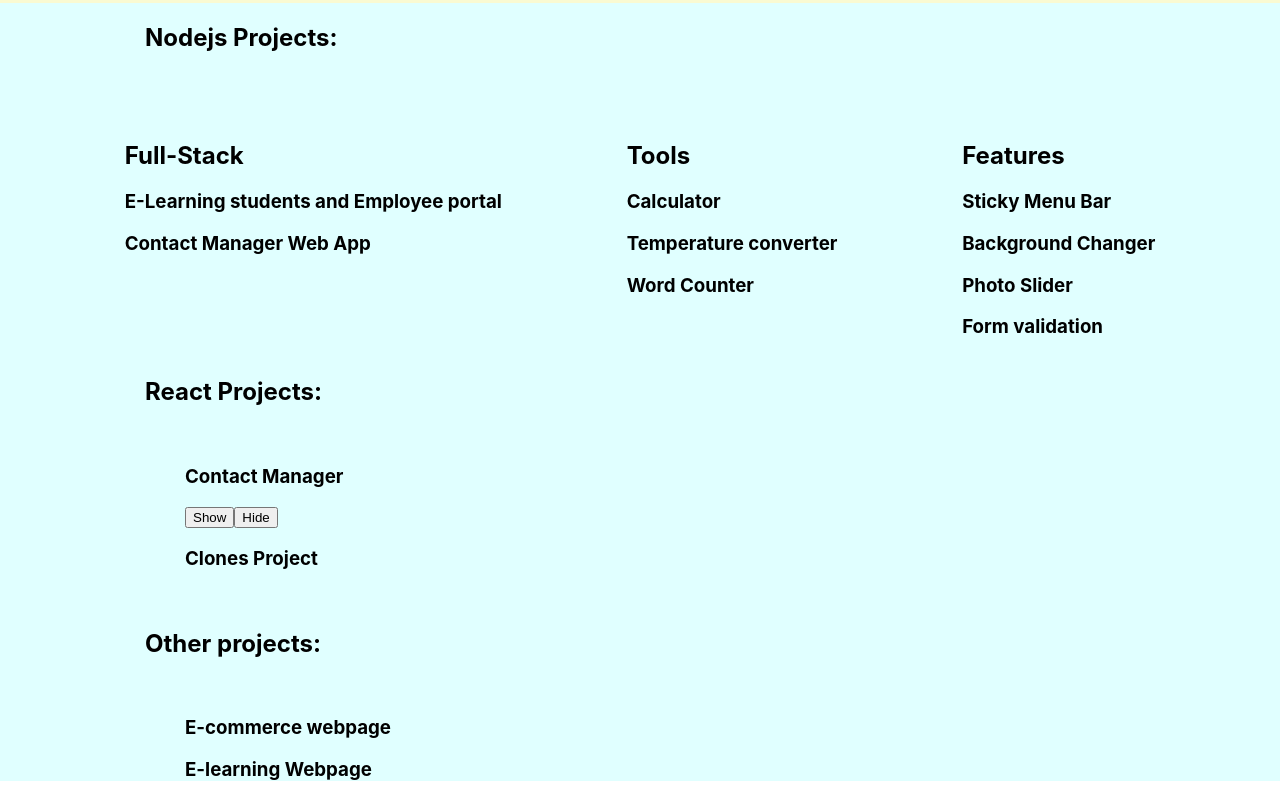
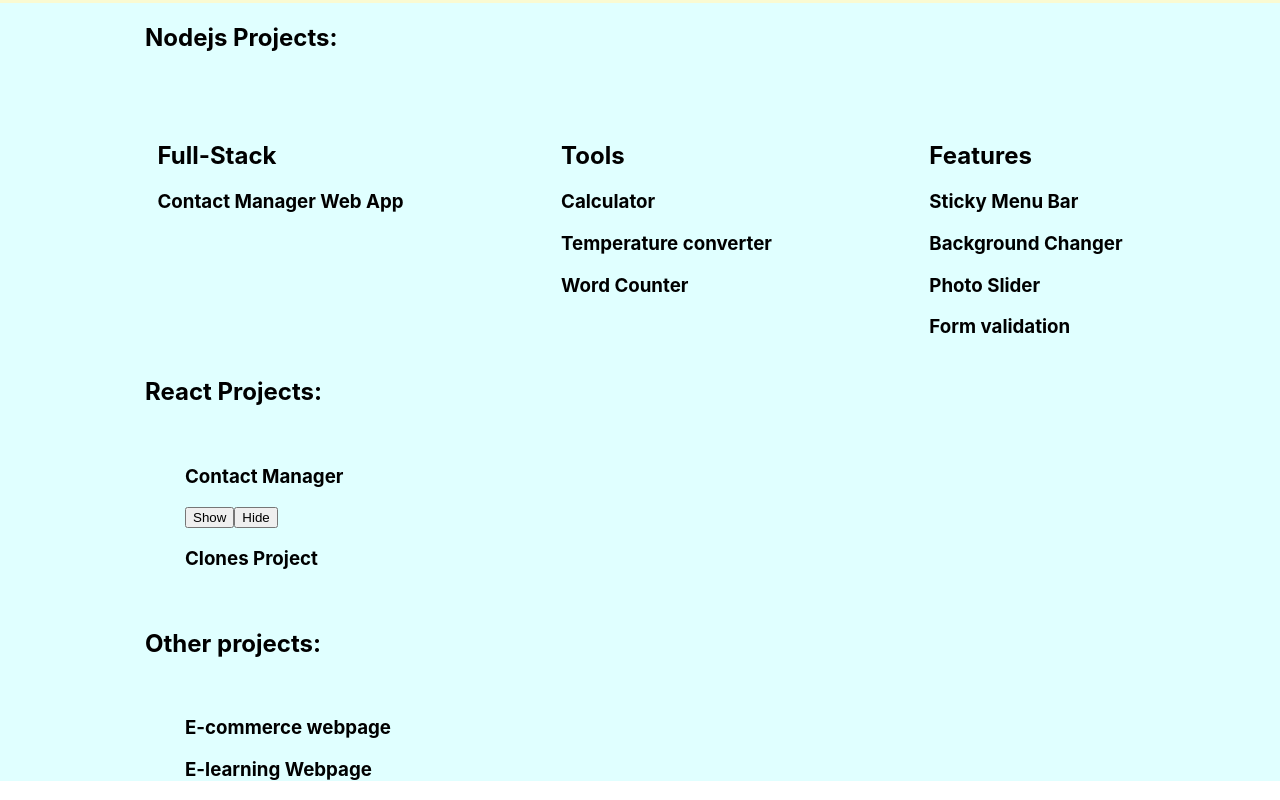
Before and after one commit to GauravKuP/Portfolio, a React (Vite) app in the folder Frontend/: page / in a window 1280 px wide. Shown: the part 814-1614 px from the top of the page. Built offline with nearby package versions, Linux system fonts and the light colour scheme.

Commit message:
commented E-learning student and employee portal

```diff
--- a/Frontend/src/Components/Projects.jsx
+++ b/Frontend/src/Components/Projects.jsx
@@ -14,7 +14,7 @@ return(
 <div id='container'>
     <section className='inlineBlock'>
     <h2>Full-Stack</h2>
-    <a class='a' href="http://localhost:9000/LetsLearn" target="#"><h3>E-Learning students and Employee portal</h3></a>
+    {/* <a class='a' href="http://localhost:9000/LetsLearn" target="#"><h3>E-Learning students and Employee portal</h3></a> */}
     <a href="https://gauravkup.github.io/Contact-Manager/ " target="#"><h3>Contact Manager Web App</h3></a>
     </section>
 
```
